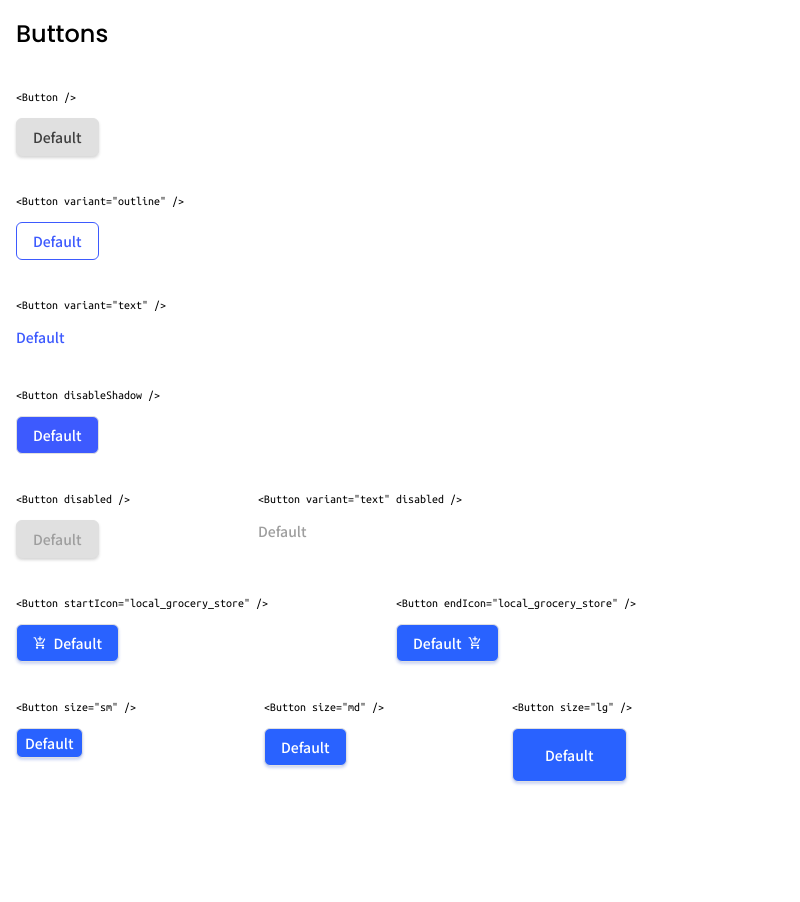
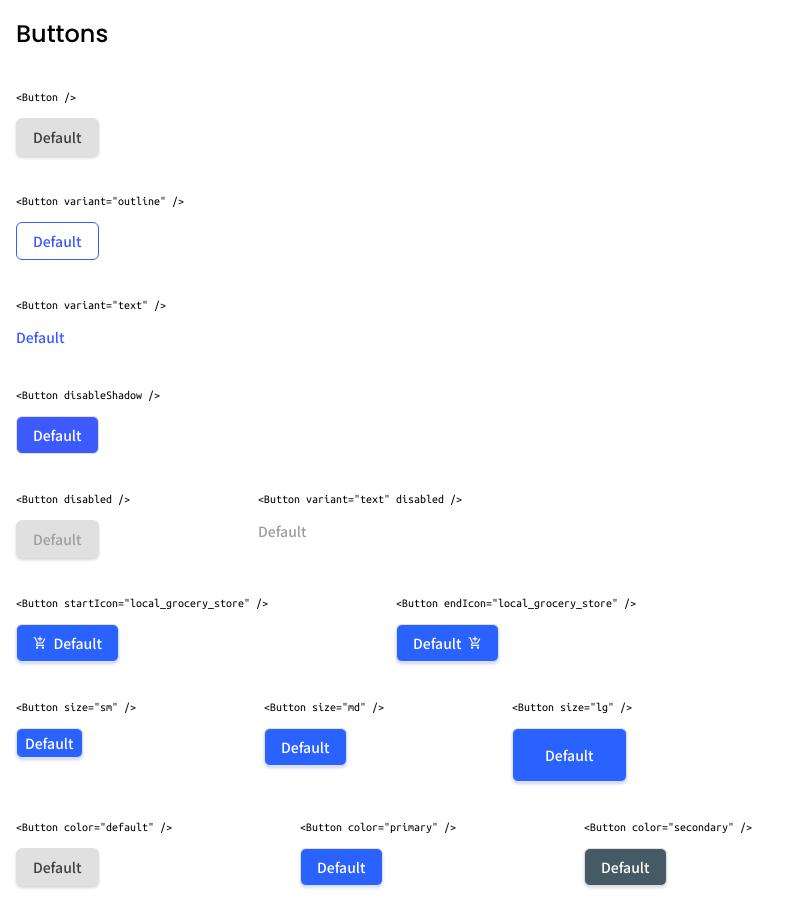
Before and after one commit to khwilo/dev-design-system, a Next.js app: page / in a window 1280 px wide. Shown: the whole page, without its empty margins (0-800 px from the left). Before the commit the page ends 800 px from the top, so only its background shows below. Built offline with nearby package versions, Linux system fonts and the light colour scheme.

Commit message:
Add color to the buttons

```diff
--- a/components/Button.js
+++ b/components/Button.js
@@ -6,6 +6,7 @@ const Button = ({
   startIcon,
   endIcon,
   size,
+  color,
   disabledShadow = false,
   disabled = false,
 }) => {
@@ -15,7 +16,7 @@ const Button = ({
         disabledShadow ? styles.disabledShadow : ''
       } ${disabled ? styles.disabled : ''} ${
         startIcon || endIcon ? styles.iconBtnWrapper : ''
-      } ${size ? styles[size] : ''}
+      } ${size ? styles[size] : ''} ${color ? styles[color] : ''}
       `}
     >
       {startIcon ? (
--- a/pages/index.js
+++ b/pages/index.js
@@ -76,6 +76,21 @@ export default function Home() {
             <Button title='Default' size='lg' />
           </div>
         </div>
+
+        <div className='section__btn flex'>
+          <div>
+            <h3 className='btn-label'>{`<Button color="default" />`}</h3>
+            <Button title='Default' color='default' />
+          </div>
+          <div>
+            <h3 className='btn-label'>{`<Button color="primary" />`}</h3>
+            <Button title='Default' color='primary' />
+          </div>
+          <div>
+            <h3 className='btn-label'>{`<Button color="secondary" />`}</h3>
+            <Button title='Default' color='secondary' />
+          </div>
+        </div>
       </section>
     </div>
   );
--- a/styles/Button.module.css
+++ b/styles/Button.module.css
@@ -104,3 +104,30 @@
 .button.lg {
   padding: 1rem 2rem;
 }
+
+.button.primary,
+.button.secondary {
+  color: #ffffff;
+}
+
+.button.primary {
+  background: #2962ff;
+  box-shadow: 0px 2px 3px rgba(41, 98, 255, 0.2);
+}
+
+.button.primary:hover,
+.button.primary:focus {
+  background: #0039cb;
+  box-shadow: 0px 2px 3px rgba(41, 98, 255, 0.2);
+}
+
+.button.secondary {
+  background: #455a64;
+  box-shadow: 0px 2px 3px rgba(69, 90, 100, 0.2);
+}
+
+.button.secondary:hover,
+.button.secondary:focus {
+  background: #1c313a;
+  box-shadow: 0px 2px 3px rgba(69, 90, 100, 0.2);
+}
```
